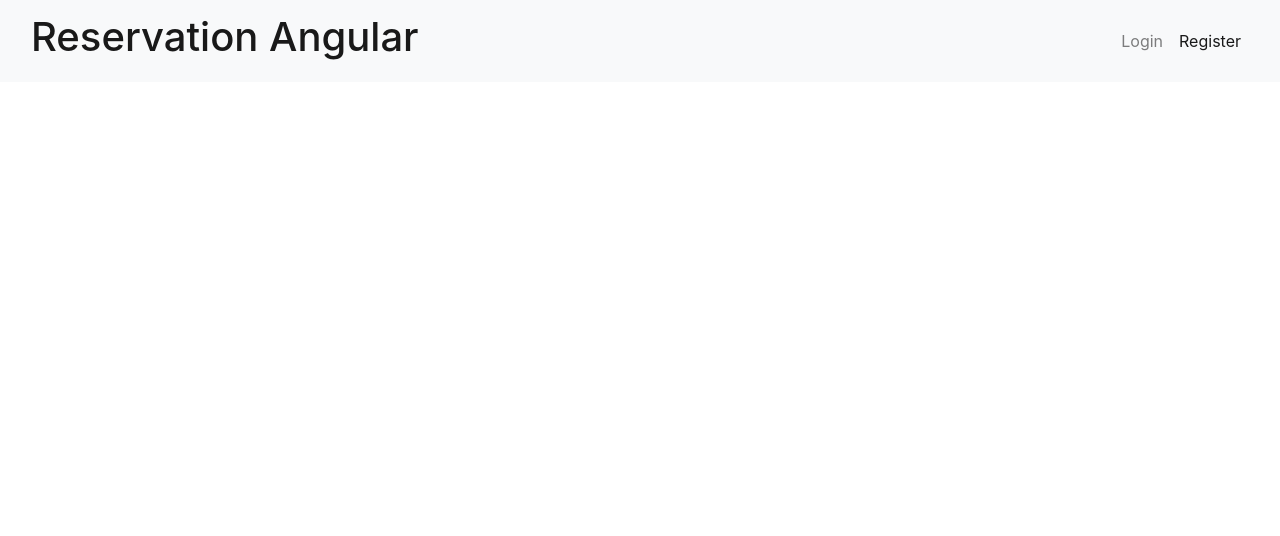
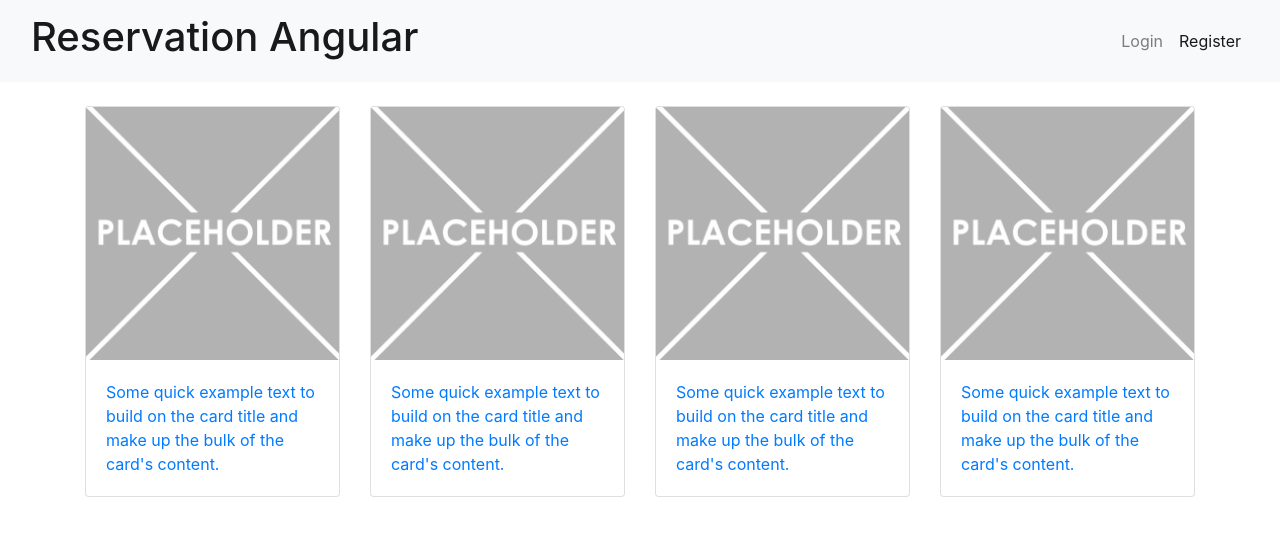
Before and after one commit to cazukt/reservation-angular, an Angular app: page /products in a window 1280 px wide. Before the commit this address led to /. Shown: the top 536 px of the page. Built offline with nearby package versions, Linux system fonts and the light colour scheme.

Commit message:
product.modules

```diff
--- a/src/app/product-list/product-list.component.html
+++ b/src/app/product/product-list/product-list.component.html
@@ -1,13 +1,13 @@
 <div class="container">
   <div class="myclass">
-    こんにちは
-    <h2>こんばんは</h2>
+    <!-- こんにちは -->
+    <!-- <h2>こんばんは</h2> -->
   </div>
   <br>
   <div class="row">
     <div *ngFor="let product of products" class="col-sm">
       <!-- {{product}} -->
-      <a [routerLink]="['/detail']">
+      <a [routerLink]="['detail']">
         <div class="card">
           <img src="./assets/img/placeholder-250x250.png" class="card-img-top" alt="...">
           <div class="card-body">
--- /dev/null
+++ b/src/app/product/product.component.html
@@ -0,0 +1 @@
+<router-outlet></router-outlet>
```
Also changed, not shown: src/app/app-routing.module.ts (+7 -5 lines), src/app/app.module.ts (+2 -6 lines), src/app/product/product.component.ts (added, +10 -0 lines), src/app/product/product.module.ts (added, +30 -0 lines), src/app/product/product-detail/product-detail.component.html (renamed from src/app/product-detail/product-detail.component.html), src/app/product/product-detail/product-detail.component.scss (added), src/app/product/product-detail/product-detail.component.ts (renamed from src/app/product-detail/product-detail.component.ts), src/app/product/product-list/product-list.component.scss (renamed from src/app/product-list/product-list.component.scss), src/app/product/product-list/product-list.component.ts (renamed from src/app/product-list/product-list.component.ts), src/app/product/product.component.scss (added).
